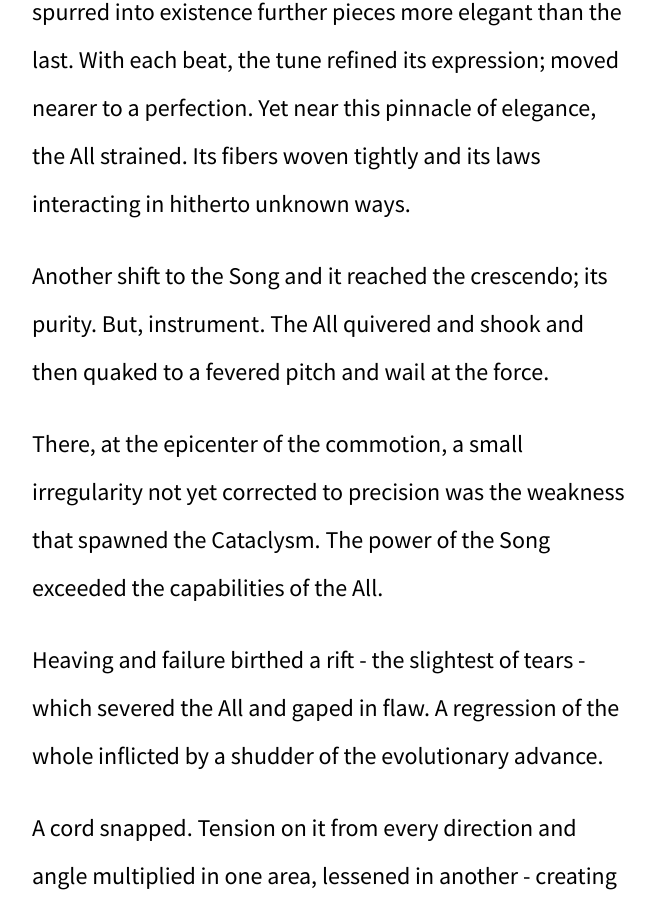
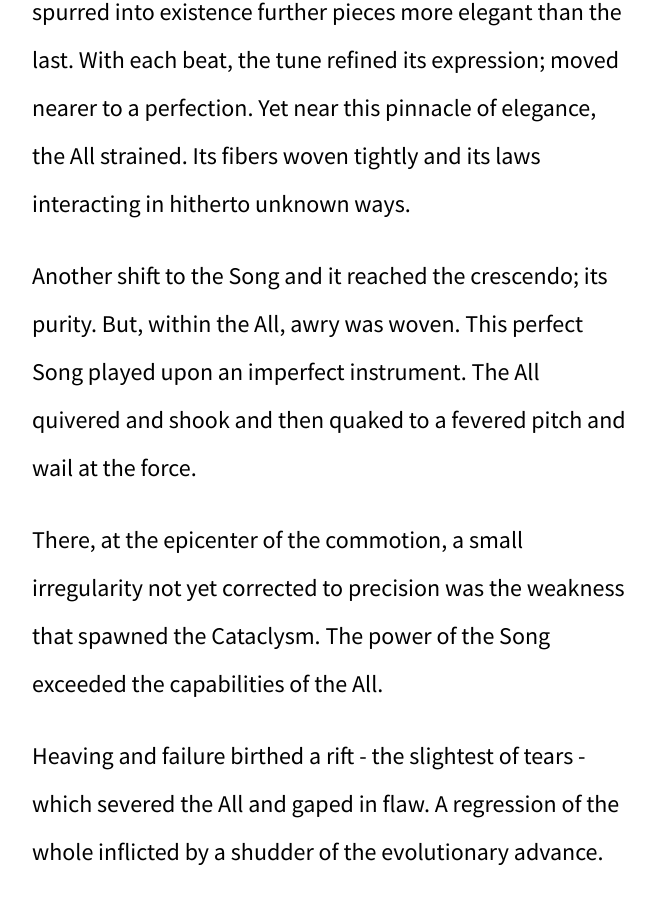
Before and after one commit to kyletolle/the-mechanism-collection, a Jekyll site: the page built from index.md, in a window 1280 px wide and 900 px high, scrolled down 1121 px. Shown: the whole window, without its empty margins (308-963 px from the left). Built offline with Jekyll 4.4.1, drawn with Linux system fonts in a browser that asks for light colours.

Commit message:
Somehow this got left out of the First

```diff
--- a/index.md
+++ b/index.md
@@ -28,6 +28,7 @@ elegance, the All strained. Its fibers woven tightly and its laws interacting
 in hitherto unknown ways.
 
 Another shift to the Song and it reached the crescendo; its purity. But,
+within the All, awry was woven. This perfect Song played upon an imperfect
 instrument. The All quivered and shook and then quaked to a fevered pitch and
 wail at the force.
 
```
